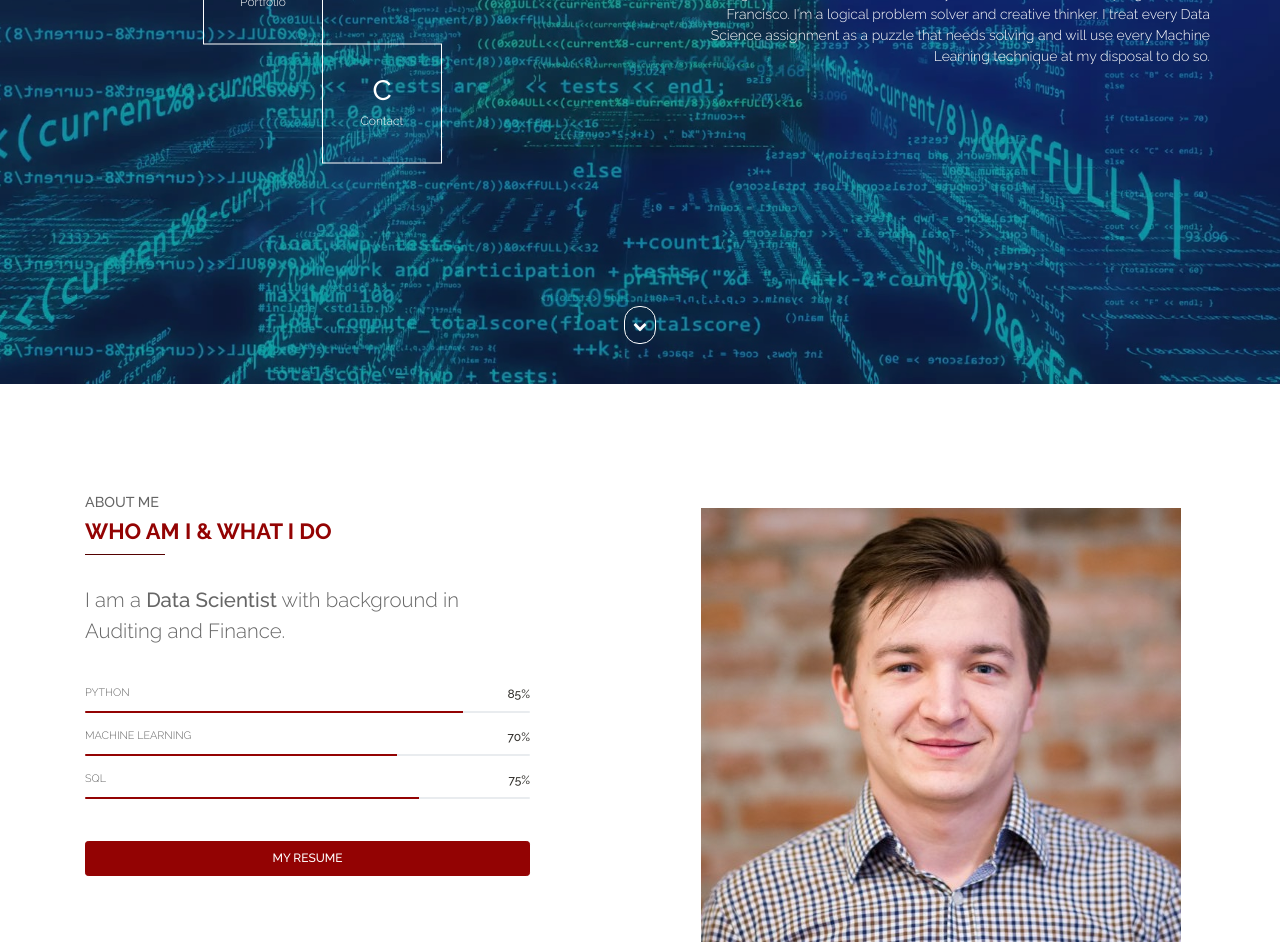
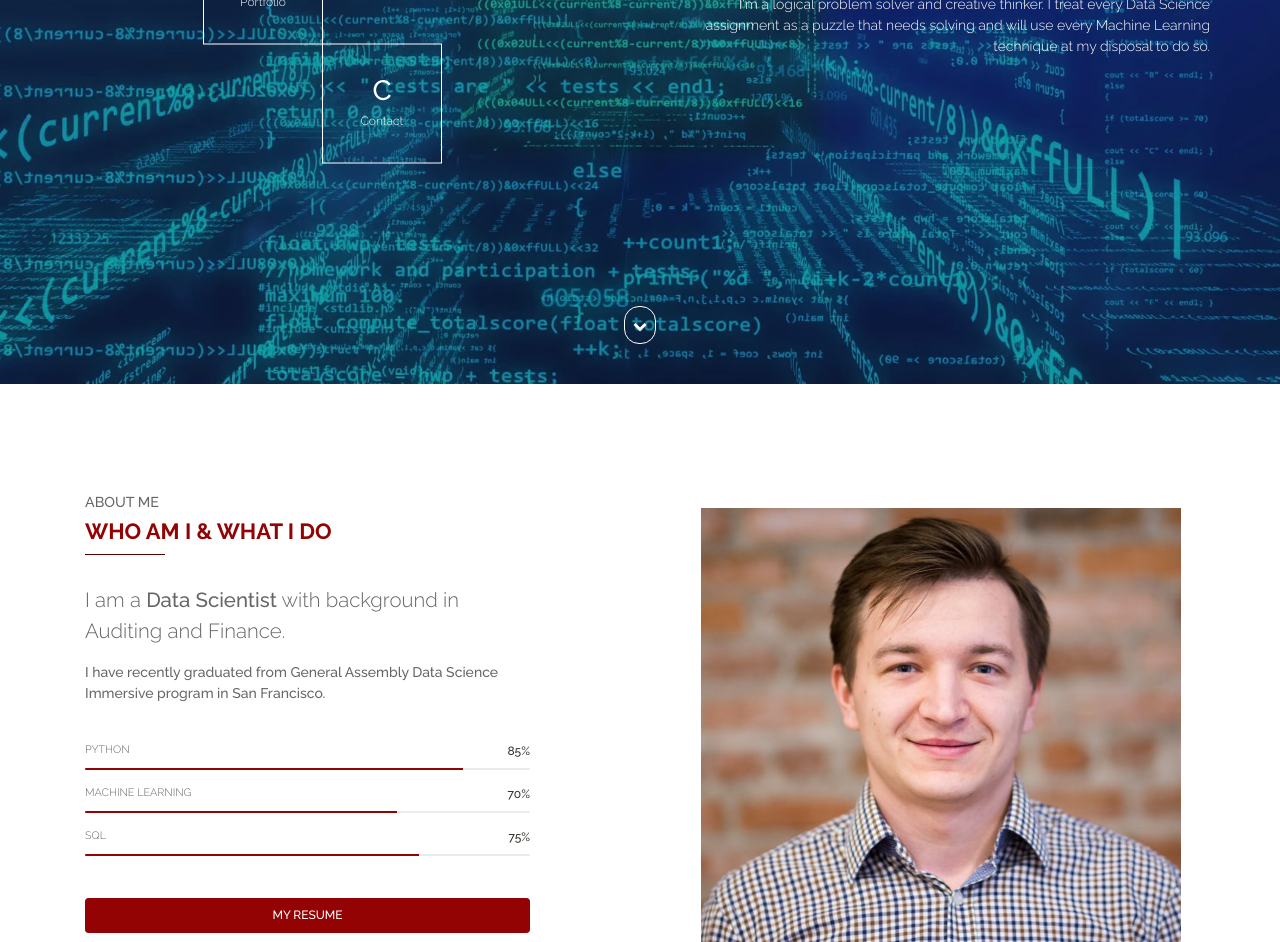
Before and after one commit to bliskonieba/bliskonieba.github.io, a plain HTML site: page index.html in a window 1280 px wide. Shown: the part 416-1358 px from the top of the page. Drawn offline with Linux system fonts and the light colour scheme.

Commit message:
Initial commit

```diff
--- a/index.html
+++ b/index.html
@@ -131,7 +131,6 @@
                     <h3>I'm Igor Szostak</h3>
                     <h1>Data <strong><span class="typing" data-typed1="Scientist" data-typed2="Analyst" data-looping="1"></span></strong></h1>
                     <p>
-                        Recent graduate from General Assembly Data Science Immersive program in San Francisco.
                         I'm a logical problem solver and creative thinker. I treat every Data Science assignment
                         as a puzzle that needs solving and will use every Machine Learning technique at my disposal to do so.
                     </p>
@@ -158,6 +157,7 @@
                                 I am a <strong>Data Scientist</strong> with background in Auditing and Finance.
                             </p>
                             <p>
+                                I have recently graduated from General Assembly Data Science Immersive program in San Francisco.
 
                             </p>
                         </div>
@@ -646,7 +646,7 @@
                             <ul class="social">
                                 <li><a href="https://www.linkedin.com/in/igor-szostak/"><i class="fa fa-linkedin"></i></a>
                                 <li><a href="https://github.com/bliskonieba"><i class="fa fa-github"></i></a>
-                                <li><a href="igor.szostak@gmail.com"><i class="fa fa-google"></i></a>
+                                <!-- <li><a href="igor.szostak@gmail.com"><i class="fa fa-google"></i></a> -->
                             </ul>
                         </div>
                     </div>
```
